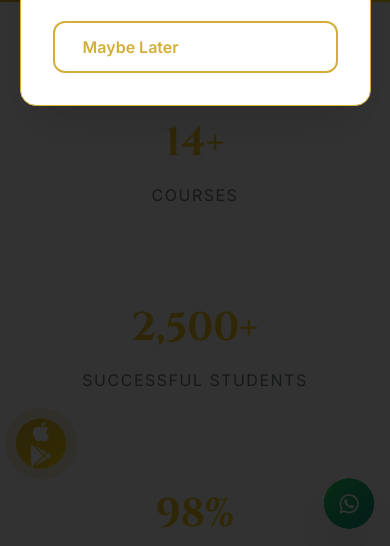
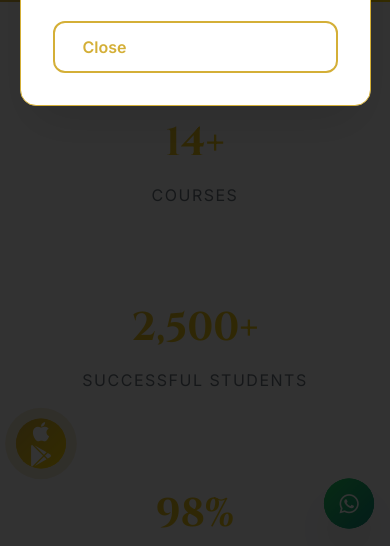
Before and after one commit to akssaifi/prep-3, a PHP site: page /prepwithdaljeet/index.php in a window 390 px wide. Shown: the part 950-1496 px from the top of the page. Run offline with PHP 8.4, Linux system fonts and the light colour scheme; data comes from the database, SQL or seed files in the repository; data that the repository does not hold is empty; some libraries are stand-ins or nearby versions.

Commit message:
**Title:** Implement App Download Modal with iOS Organization Code Support
- **config.php**: Added new database fields `android_app_link`, `ios_app_link`, and `ios_org_pass` to settings table; enhanced table creation logic to include these fields.
- **header.php**: Implemented full app download modal with responsive design, including Android/iOS download buttons, organization code display for iOS, and close functionality; added floating app icon that triggers the modal on click.

The implementation ensures the app download popup appears when the floating icon is clicked, displaying platform-specific download options and showing the iOS organization code when applicable. The modal is fully integrated into the navigation system and includes responsive behavior across devices.

```diff
--- a/config.php
+++ b/config.php
@@ -65,6 +65,9 @@ $tables_sql = [
         email VARCHAR(100) NOT NULL,
         address TEXT,
         google_map_embed TEXT,
+        android_app_link VARCHAR(255),
+        ios_app_link VARCHAR(255),
+        ios_org_pass VARCHAR(100),
         enable_whatsapp_chat BOOLEAN DEFAULT 1,
         enable_newsletter BOOLEAN DEFAULT 1,
         admin_theme ENUM('dark-gold', 'royal-purple', 'deep-blue', 'emerald-green') DEFAULT 'dark-gold',
--- a/header.php
+++ b/header.php
@@ -1874,7 +1874,7 @@ $favicon_url = !empty($settings['favicon_url']) ? htmlspecialchars($settings['fa
                 <?php endif; ?>
             </div>
             <button class="btn btn-outline-gold" style="margin-top: 1.5rem; width: 100%;" onclick="closeAppModal()">
-                Maybe Later
+                Close
             </button>
         </div>
     </div>
```
Also changed, not shown: 1 other file.
